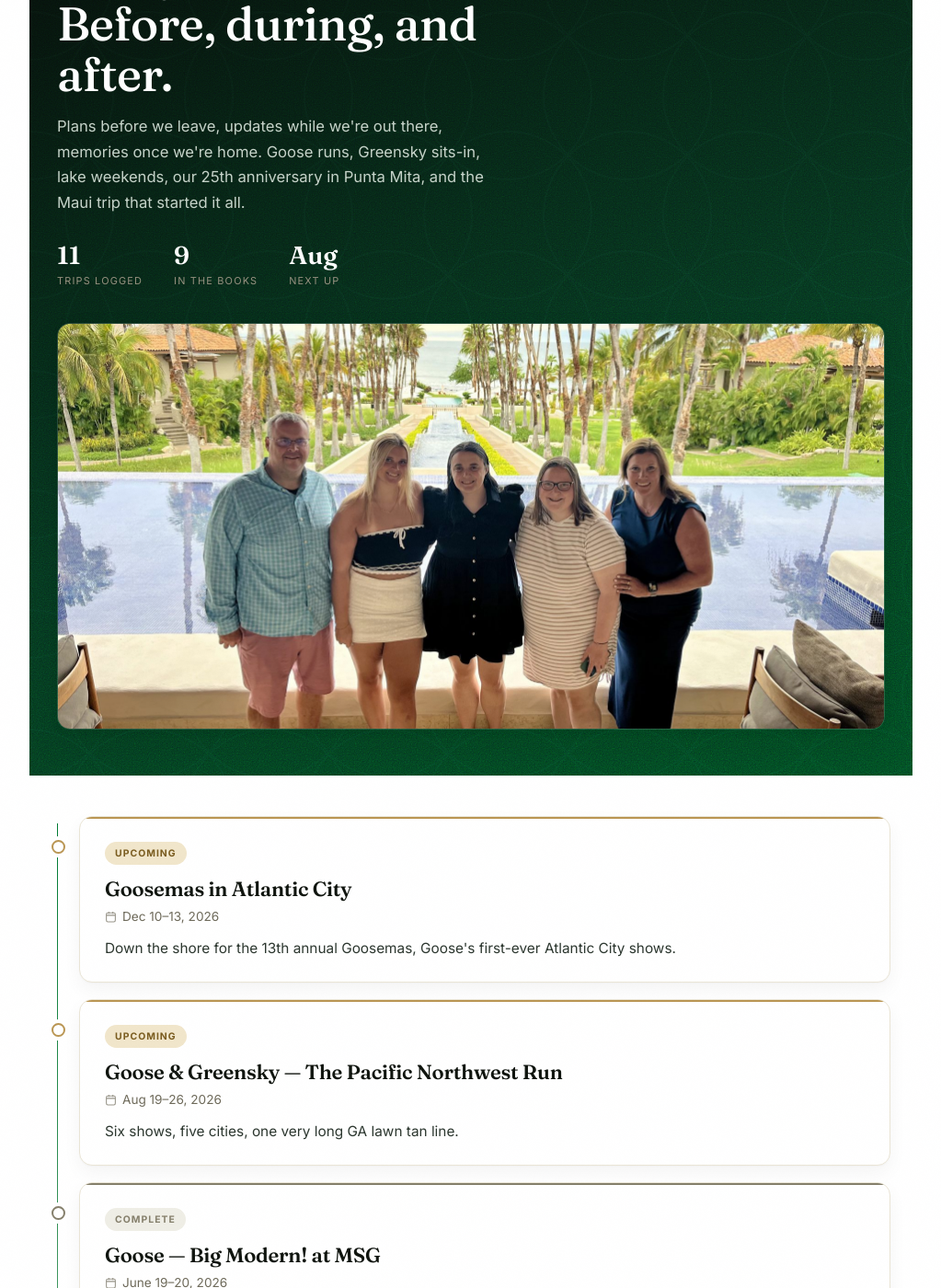
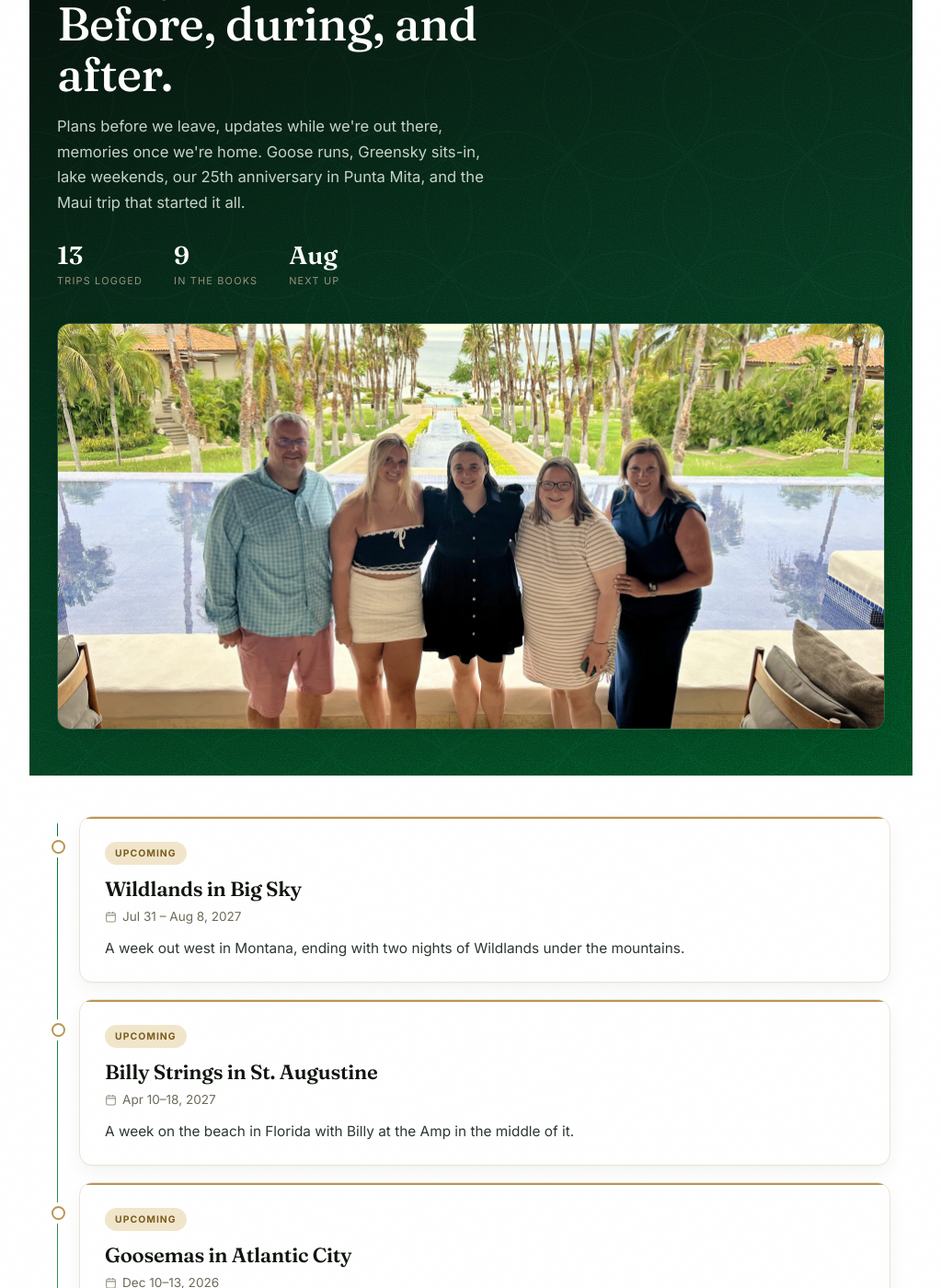
Before and after one commit to bmlanders/adventures, a Jekyll site: the page built from index.html, in a window 1280 px wide and 1400 px high, scrolled down 228 px. Shown: the whole window at 92% size, without its empty margins (128-1151 px from the left). Built offline with Jekyll 4.4.1, drawn with Linux system fonts in a browser that asks for light colours.

Commit message:
Trip inbox: St. Augustine (Apr 2027) and Wildlands in Big Sky (Aug 2027)
New trip pages from forwarded United flights, two Airbnb stays, Billy
Strings Fair AXS tickets and Wildlands 2027 tickets. Both shows added to
the shortlist's Booked section.

Co-Authored-By: Claude <noreply@anthropic.com>

```diff
--- a/_trips/live-music-shortlist-fall-2026.md
+++ b/_trips/live-music-shortlist-fall-2026.md
@@ -21,6 +21,8 @@ blurb: "Every show worth the drive from now into next summer, sorted by date. Bo
     <div><dt>Fri to Sat, Dec 11 to 12</dt><dd><b>Goose</b> · Goosemas, both nights · Jim Whelan Boardwalk Hall, Atlantic City · <a href="{{ '/trips/goosemas-2026/' | relative_url }}">trip plan</a></dd></div>
     <div><dt>Wed to Thu, Dec 30 to 31</dt><dd><b>Greensky Bluegrass</b> · The Salt Shed, Chicago</dd></div>
     <div><dt>Fri to Sat, Jan 1 to 2</dt><dd><b>Greensky Bluegrass</b> · Wings Event Center, Kalamazoo</dd></div>
+    <div><dt>Tue, Apr 13</dt><dd><b>Billy Strings</b> · St. Augustine Amphitheatre, St. Augustine FL · <a href="{{ '/trips/st-augustine-2027/' | relative_url }}">trip plan</a></dd></div>
+    <div><dt>Thu to Fri, Aug 5 to 6</dt><dd><b>Billy Strings</b> and <b>Dave Matthews</b> · Wildlands, Big Sky Events Arena, Big Sky MT · <a href="{{ '/trips/wildlands-2027/' | relative_url }}">trip plan</a></dd></div>
   </dl>
 
   <div class="order"><b>Pairs well</b>
--- /dev/null
+++ b/_trips/st-augustine-2027.md
@@ -0,0 +1,55 @@
+---
+title: "Billy Strings in St. Augustine"
+status: upcoming
+dates: "Apr 10–18, 2027"
+sort_date: 2027-04-10
+route: "Chicago → Jacksonville → St. Augustine Beach · St. Augustine Amphitheatre · eight nights"
+blurb: "A week on the beach in Florida with Billy at the Amp in the middle of it."
+map:
+  - { name: "Jacksonville (JAX)", lat: 30.4941, lng: -81.6879 }
+  - { name: "St. Augustine Amphitheatre", lat: 29.8740, lng: -81.2810 }
+  - { name: "St. Augustine Beach", lat: 29.8505, lng: -81.2659 }
+shows:
+  - { id: "2027-04-13-billy-strings", label: "Billy Strings · April 13, 2027" }
+---
+
+<div class="day-nav">
+  <a href="#apr10">Apr 10</a><a href="#apr13">Apr 13</a><a href="#apr18">Apr 18</a><a href="#memories">Memories</a>
+</div>
+
+<!-- DAYS_START -->
+<div class="day-block" id="apr10">
+  <h3>Saturday, Apr 10 · Arrival</h3>
+  <div class="day-sub">ORD to JAX, then down the coast to the condo</div>
+  <dl class="facts">
+    <div><dt>Flight</dt><dd>UA 3657, ORD &rarr; JAX nonstop &middot; departs 7:15 AM CDT, arrives 11:04 AM EDT</dd></div>
+    <div><dt>Stay</dt><dd>Airbnb condo at Seaside at Anastasia, St. Augustine Beach &middot; check-in after 3:00 PM</dd></div>
+  </dl>
+</div>
+
+<div class="day-block" id="apr13">
+  <h3>Tuesday, Apr 13 · Billy at the Amp</h3>
+  <div class="day-sub">Last night of Billy's five-night St. Augustine run</div>
+  <dl class="facts">
+    <div><dt>Show</dt><dd>Billy Strings &middot; St. Augustine Amphitheatre &middot; 6:30 PM</dd></div>
+  </dl>
+  <a class="trip-shows-link" href="{{ '/shows/' | relative_url }}#2027-04-13-billy-strings">Setlist &amp; notes &rarr;</a>
+</div>
+
+<div class="day-block" id="apr18">
+  <h3>Sunday, Apr 18 · Home</h3>
+  <div class="day-sub">Out of the condo, flight home still to book</div>
+  <dl class="facts">
+    <div><dt>Checkout</dt><dd>10:00 AM</dd></div>
+    <div><dt>Flight</dt><dd>Not booked yet</dd></div>
+  </dl>
+</div>
+<!-- DAYS_END -->
+
+<div class="memories-section" id="memories">
+  <h2>Memories</h2>
+  <p class="lede" style="margin-bottom:16px;">Add updates and photos from the <a href="{{ '/admin/' | relative_url }}">admin page</a>.</p>
+  <!-- MEMORIES_START -->
+  <p class="memory-empty">Nothing posted yet.</p>
+  <!-- MEMORIES_END -->
+</div>
--- /dev/null
+++ b/_trips/wildlands-2027.md
@@ -0,0 +1,67 @@
+---
+title: "Wildlands in Big Sky"
+status: upcoming
+dates: "Jul 31 – Aug 8, 2027"
+sort_date: 2027-07-31
+route: "Chicago → Denver → Bozeman → Big Sky · Big Sky Events Arena · Billy Strings and Dave Matthews"
+blurb: "A week out west in Montana, ending with two nights of Wildlands under the mountains."
+map:
+  - { name: "Bozeman (BZN)", lat: 45.7775, lng: -111.1530 }
+  - { name: "Big Sky", lat: 45.2847, lng: -111.3683 }
+  - { name: "Big Sky Events Arena", lat: 45.2620, lng: -111.3076 }
+shows:
+  - { id: "2027-08-05-billy-strings", label: "Billy Strings · August 5, 2027" }
+  - { id: "2027-08-06-dave-matthews-band", label: "Dave Matthews · August 6, 2027" }
+---
+
+<div class="day-nav">
+  <a href="#jul31">Jul 31</a><a href="#aug5">Aug 5</a><a href="#aug6">Aug 6</a><a href="#aug8">Aug 8</a><a href="#memories">Memories</a>
+</div>
+
+<!-- DAYS_START -->
+<div class="day-block" id="jul31">
+  <h3>Saturday, Jul 31 · Fly to Montana</h3>
+  <div class="day-sub">Early one out of O'Hare, through Denver to Bozeman</div>
+  <dl class="facts">
+    <div><dt>Flight 1</dt><dd>UA 2666, ORD &rarr; DEN &middot; departs 5:00 AM CDT, arrives 6:42 AM MDT</dd></div>
+    <div><dt>Flight 2</dt><dd>UA 348, DEN &rarr; BZN &middot; departs 8:01 AM MDT, arrives 9:47 AM MDT</dd></div>
+    <div><dt>Stay</dt><dd>Jul 31 to Aug 5 not booked yet</dd></div>
+  </dl>
+</div>
+
+<div class="day-block" id="aug5">
+  <h3>Thursday, Aug 5 · Wildlands Night One</h3>
+  <div class="day-sub">Into the Big Sky condo, then Billy Strings</div>
+  <dl class="facts">
+    <div><dt>Stay</dt><dd>Airbnb chalet condo, 271 Sunburst Dr, Big Sky, MT &middot; check-in after 3:00 PM</dd></div>
+    <div><dt>Show</dt><dd>Wildlands 2027 &middot; Billy Strings &middot; Big Sky Events Arena &middot; GA</dd></div>
+  </dl>
+  <a class="trip-shows-link" href="{{ '/shows/' | relative_url }}#2027-08-05-billy-strings">Setlist &amp; notes &rarr;</a>
+</div>
+
+<div class="day-block" id="aug6">
+  <h3>Friday, Aug 6 · Wildlands Night Two</h3>
+  <div class="day-sub">Dave Matthews closes it out</div>
+  <dl class="facts">
+    <div><dt>Show</dt><dd>Wildlands 2027 &middot; Dave Matthews &middot; Big Sky Events Arena &middot; GA</dd></div>
+  </dl>
+  <a class="trip-shows-link" href="{{ '/shows/' | relative_url }}#2027-08-06-dave-matthews-band">Setlist &amp; notes &rarr;</a>
+</div>
+
+<div class="day-block" id="aug8">
+  <h3>Sunday, Aug 8 · Home</h3>
+  <div class="day-sub">Out of the condo, flight home still to book</div>
+  <dl class="facts">
+    <div><dt>Checkout</dt><dd>11:00 AM</dd></div>
+    <div><dt>Flight</dt><dd>Not booked yet</dd></div>
+  </dl>
+</div>
+<!-- DAYS_END -->
+
+<div class="memories-section" id="memories">
+  <h2>Memories</h2>
+  <p class="lede" style="margin-bottom:16px;">Add updates and photos from the <a href="{{ '/admin/' | relative_url }}">admin page</a>.</p>
+  <!-- MEMORIES_START -->
+  <p class="memory-empty">Nothing posted yet.</p>
+  <!-- MEMORIES_END -->
+</div>
```
